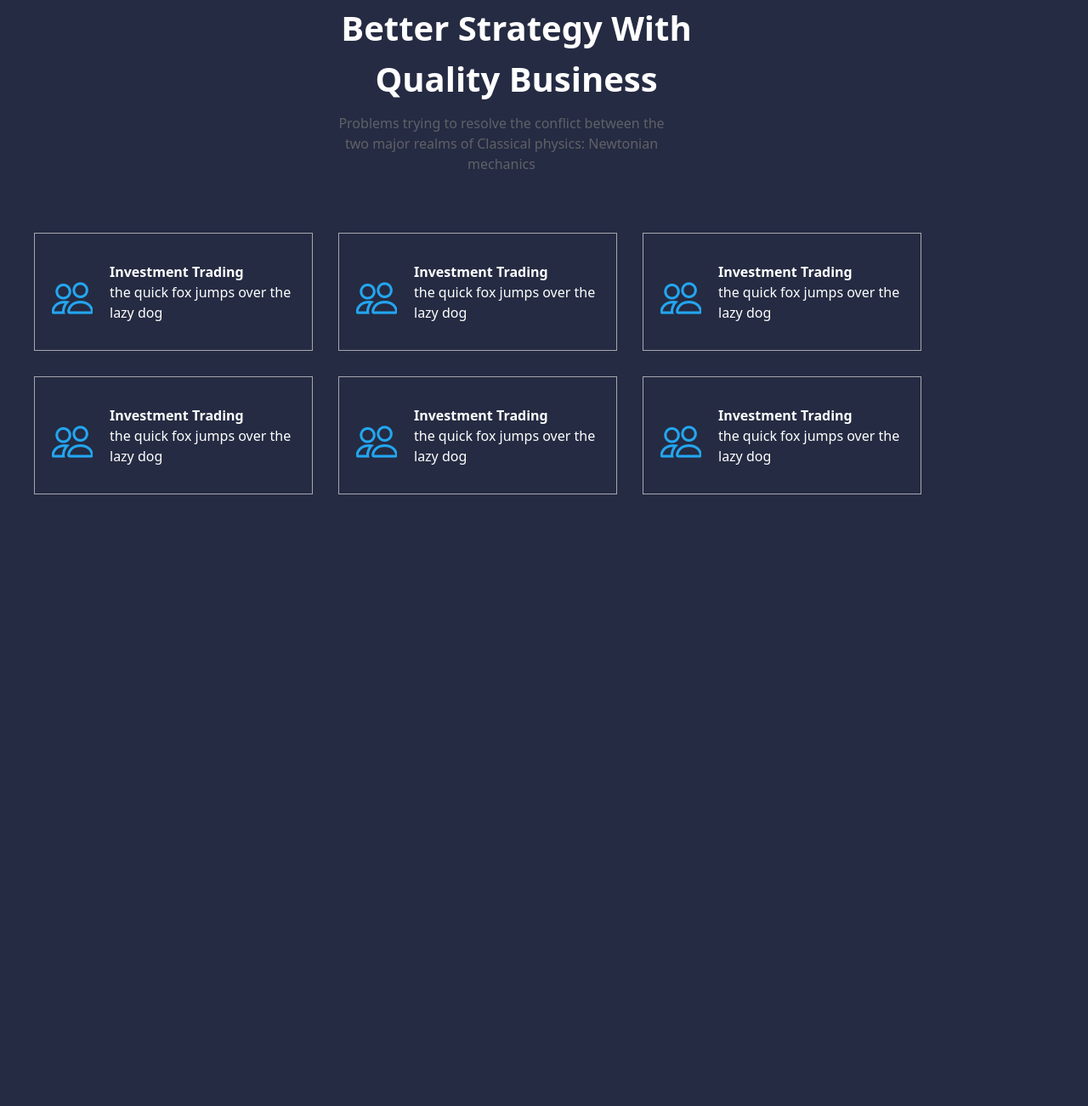
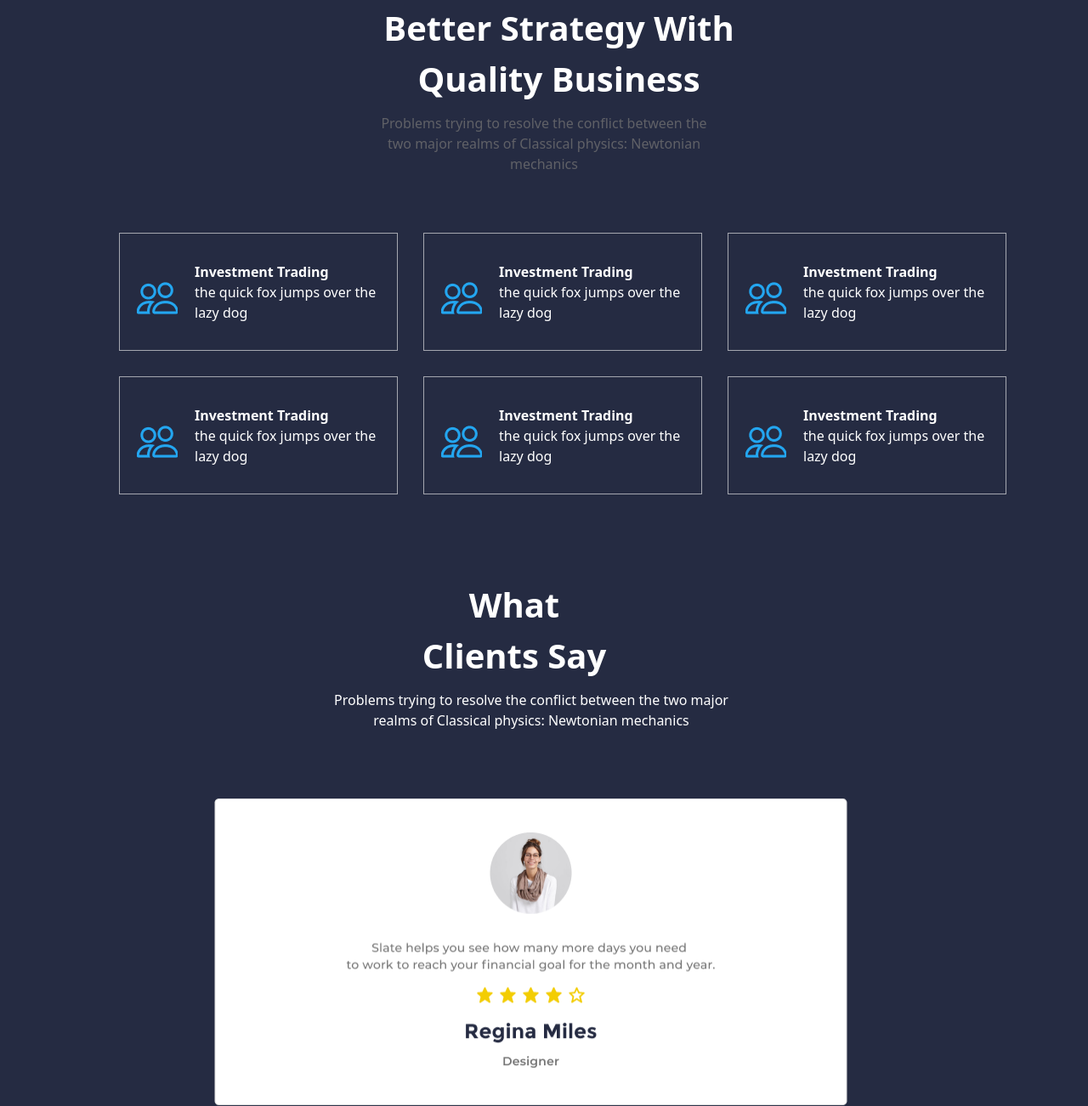
Before and after one commit to maga76/endHomefork-for-wek, a website: page index.html in a window 1280 px wide. Shown: the part 838-2140 px from the top of the page at 85% size. Before the commit the page ends 1420 px from the top, so only its background shows below. Drawn offline with Linux system fonts and the light colour scheme.

Commit message:
section3

```diff
--- a/index.html
+++ b/index.html
@@ -55,9 +55,9 @@
         </section>
         <section class="max-w-[1200px] m-auto">
             <div>
-                <p class="lg:text-[40px] lg:w-[435px] font-bold lg:text-center lg:ml-[350px] lg:mt-[100px] text-[40px] w-[264px] text-center mt-[100px] ml-[50px]">Better Strategy With Quality Business</p>
-                <p class="font-medium text-[#606167] lg:w-[400px] lg:text-center lg:ml-[350px] lg:mt-[10px] w-[262px] text-center mt-[10px] ml-[50px]">Problems trying to resolve the conflict between the two major realms of Classical physics: Newtonian mechanics </p>
-                <div class="flex gap-[30px] lg:mt-[69px] flex-wrap">
+                <p class="lg:text-[40px] lg:w-[435px] font-bold lg:text-center lg:ml-[400px] lg:mt-[100px] text-[40px] w-[264px] text-center mt-[100px] ml-[50px]">Better Strategy With Quality Business</p>
+                <p class="font-medium text-[#606167] lg:w-[400px] lg:text-center lg:ml-[400px] lg:mt-[10px] w-[262px] text-center mt-[10px] ml-[50px]">Problems trying to resolve the conflict between the two major realms of Classical physics: Newtonian mechanics </p>
+                <div class="flex gap-[30px] lg:mt-[69px] flex-wrap lg:ml-[100px]">
                     <div class="w-[328px] h-[139px] lg:border lg:border-[#A5A7B0] p-[20px] flex items-center gap-[20px]">
                         <img src="./src/image/icon-1.png" class="mt-[15px] lg:block hidden">
                         <img src="./src/image/icn settings .icn-lg.png" class="lg:hidden">
@@ -111,6 +111,13 @@
                 </div>
             </div>
         </section>
+        <section class="max-w-[1200px] m-auto lg:mt-[100px]">
+            <div>
+                <p class="lg:text-[40px] font-bold lg:ml-[450px] text-[40px] w-[230px] text-center ml-[60px] mt-[75px]">What Clients Say</p>
+                <p class="lg:font-medium lg:w-[500px] lg:text-center lg:mt-[10px] lg:ml-[335px] font-medium w-[301px] text-center ml-[30px] mt-[10px]">Problems trying to resolve the conflict between  the two major realms of Classical physics: Newtonian mechanics </p>
+                <img src="./src/image/row.png" class="lg:ml-[210px] lg:mt-[80px] w-[319px] h-[401px] ml-[30px] mt-[60px] lg:w-[749px] lg:h-[362px] ">
+            </div>
+        </section>
     </main>
 </body>
 </html>
```
Also changed, not shown: src/image/row.png (added), src/output.css.
